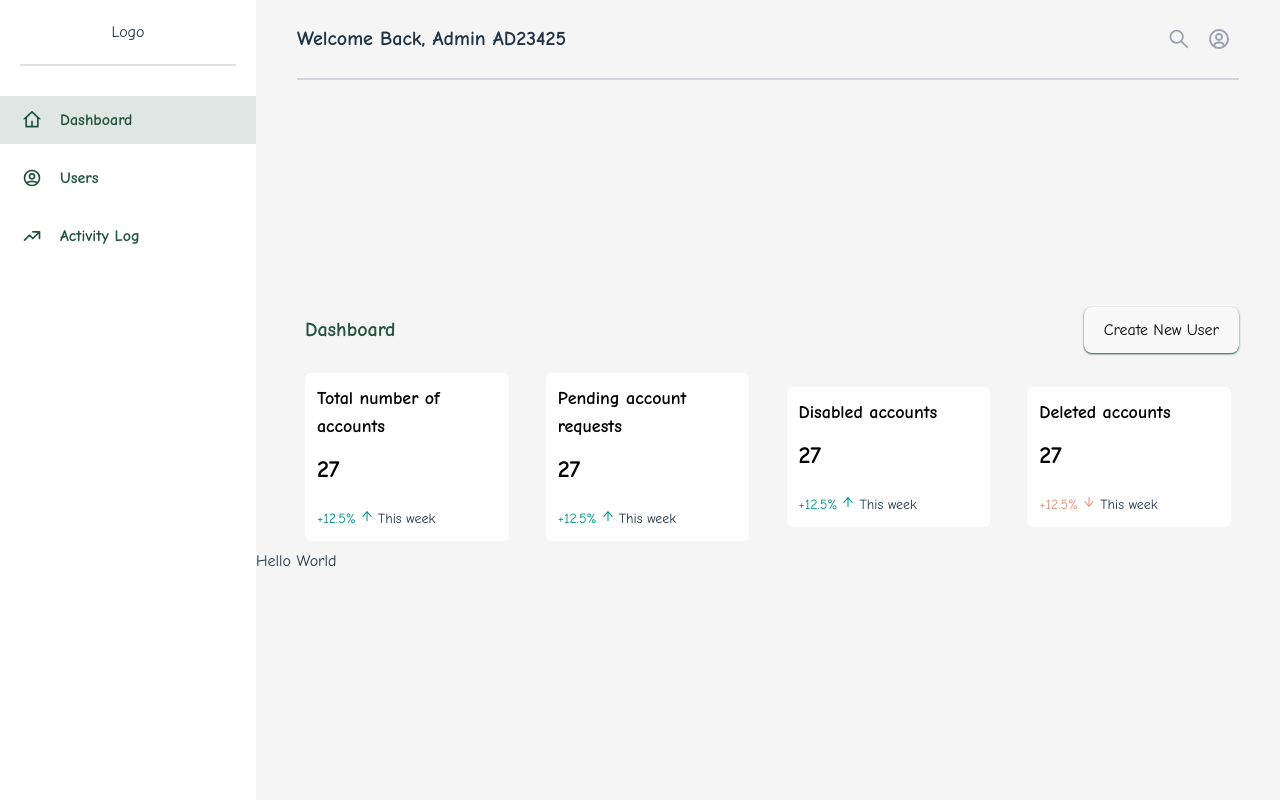
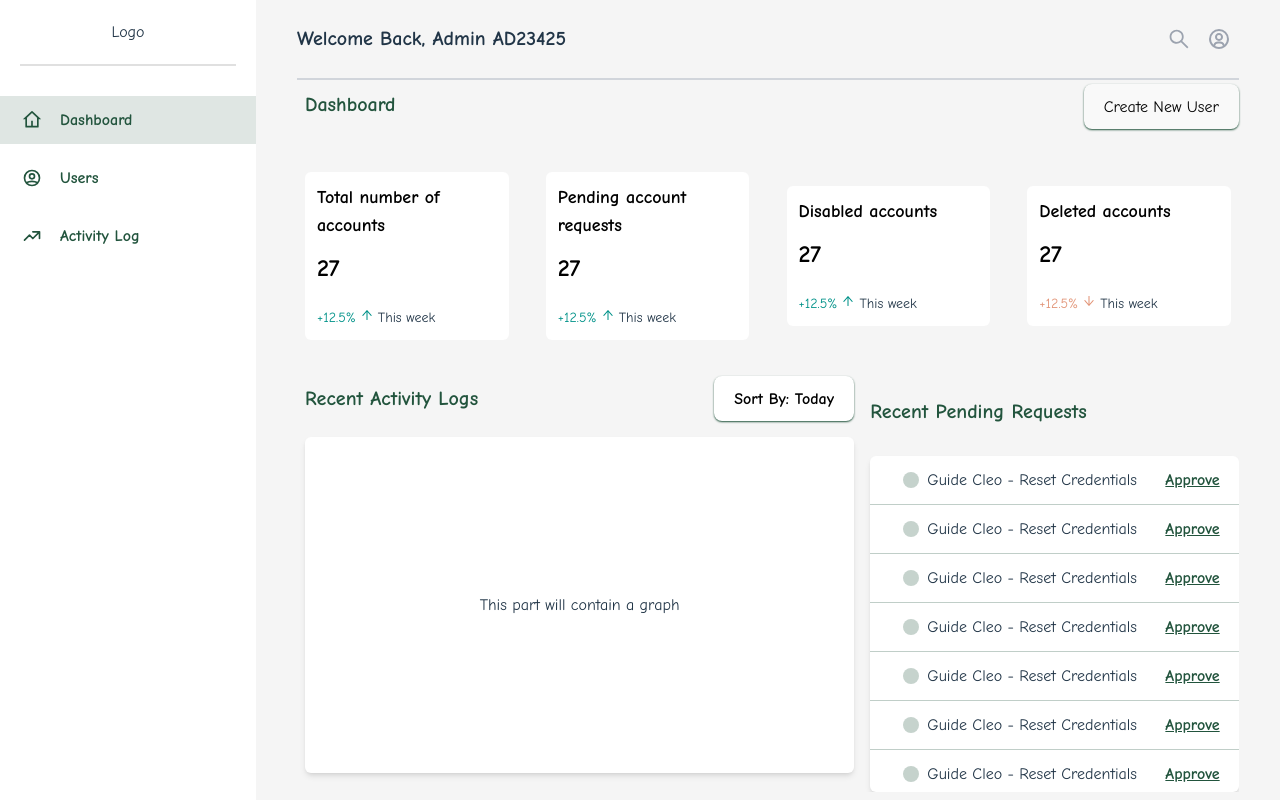
Before and after one commit to TechTours/Tech-Tours-Frontend, a React (Vite) app: page /admin/dashboard in a window 1280 px wide. Built offline with nearby package versions, Linux system fonts and the light colour scheme.

Commit message:
Finished Working on the dashboard

```diff
--- a/package.json
+++ b/package.json
@@ -9,7 +9,9 @@
     "preview": "vite preview"
   },
   "dependencies": {
+    "chart.js": "^4.3.0",
     "react": "^18.2.0",
+    "react-chartjs-2": "^5.2.0",
     "react-dom": "^18.2.0",
     "react-icons": "^4.7.1",
     "react-router-dom": "^6.8.0"
--- a/src/components/DashboardComponent.tsx
+++ b/src/components/DashboardComponent.tsx
@@ -1,5 +1,8 @@
 import DataComponent from "./DataComponent";
 import React , {useState} from "react";
+import { Chart as ChartJS, ArcElement, Tooltip, Legend } from 'chart.js';
+import { Doughnut } from 'react-chartjs-2';
+import NotificationAdmin from "./NoticationAdmin";
 
 const DashboardComponent = () => {
 
@@ -19,13 +22,43 @@ const DashboardComponent = () => {
     ]
 
 
+    ChartJS.register(ArcElement, Tooltip, Legend);
+
+ const data = {
+  labels: ['Red', 'Blue', 'Yellow', 'Green', 'Purple', 'Orange'],
+  datasets: [
+    {
+      label: '# of Votes',
+      data: [12, 19, 3, 5, 2, 3],
+      backgroundColor: [
+        'rgba(255, 99, 132, 0.2)',
+        'rgba(54, 162, 235, 0.2)',
+        'rgba(255, 206, 86, 0.2)',
+        'rgba(75, 192, 192, 0.2)',
+        'rgba(153, 102, 255, 0.2)',
+        'rgba(255, 159, 64, 0.2)',
+      ],
+      borderColor: [
+        'rgba(255, 99, 132, 1)',
+        'rgba(54, 162, 235, 1)',
+        'rgba(255, 206, 86, 1)',
+        'rgba(75, 192, 192, 1)',
+        'rgba(153, 102, 255, 1)',
+        'rgba(255, 159, 64, 1)',
+      ],
+      borderWidth: 0.5,
+    },
+  ],
+};
+
+
     return (
-        <div className="w-[100%] flex flex-col justify-center items-start">
+        <div className="w-[100%] h-[100%] flex flex-col justify-center items-start ">
              {/* the first part start  */}
-           <div className="w-[100%] flex flex-row justify-center items-start">
-           <div className="w-[92%] flex flex-row justify-between items-center">
+            <div className="w-[100%] h-[10%]  flex flex-row justify-center items-start ">
+            <div className="w-[92%] flex flex-row justify-between items-center">
                 <div className="p-2 font-bold text-xl text-[#22543D]">Dashboard</div>
-                <div>
+                <div className="pt-1">
                 <button className="text-black shadow-sm shadow-[#22543D]">Create New User</button>
             </div>
             </div>
@@ -33,7 +66,7 @@ const DashboardComponent = () => {
            {/* the first part end */}
 
            {/* the second part start  */}
-          <div className="w-[100%] flex flex-row justify-center items-start">
+          <div className="w-[100%] h-[30%] flex flex-row justify-center items-start ">
           <div className="w-[92%] p-2 flex flex-row justify-between items-center mt-3">
             {dataComp.map( function mapData(item : dataType){
         return(
@@ -45,8 +78,43 @@ const DashboardComponent = () => {
            {/* the second part end */}
 
            {/* the third part start */}
-           <div className="">
-            Hello World
+           <div className="w-[100%] h-[60%] flex flex-row justify-center items-start gap-4">
+           <div className="w-[92%] flex flex-row ">
+
+            {/* // the third - first part start  */}
+           <div className="w-[60%] h-[100%] flex flex-col justify-center items-start p-2">
+           <div className="w-[100%] h-[20%] flex flex-row justify-between items-center ">
+            <div className=" text-[#22543D] text-xl font-bold">Recent Activity Logs</div>
+            <div className="">
+                <button className="bg-white text-black font-bold shadow-sm shadow-[#22543D]">Sort By: Today</button>
+            </div>
+
+           </div>
+           <div className="bg-white w-[100%] h-[42vh] rounded-md mt-4 flex justify-center items-center pt-20 pb-20 shadow-md">
+           {/* <Doughnut data={data} /> */}
+           This part will contain  a graph
+           </div>
+           </div>
+              {/* // the third - first part end */}
+
+              {/* // the third-second part start */}
+              <div className="w-[40%] h-[100%] flex flex-col justify-center items-start pl-2 overflow-hidden">
+              <div className="w-[100%] flex flex-row justify-start items-center">
+            <div className=" text-[#22543D] flex  items-center  justify-start h-[11vh] text-xl font-bold">Recent Pending Requests</div>
+           </div>
+               <div className="bg-white w-[100%] h-[42vh] rounded-md overflow-y-hidden scrollbar-hidden shadow-md">
+                        <NotificationAdmin />
+                        <NotificationAdmin />
+                        <NotificationAdmin />
+                        <NotificationAdmin />
+                        <NotificationAdmin />
+                        <NotificationAdmin />
+                        <NotificationAdmin />
+               </div>
+              </div>
+              {/* // the third-second part end  */}
+
+            </div>
            </div>
            {/* the third part end */}
             </div>
--- /dev/null
+++ b/src/components/NoticationAdmin.tsx
@@ -0,0 +1,20 @@
+import {BsCircleFill} from 'react-icons/bs'
+
+const NotificationAdmin = () => {
+    return (
+        <div className="w-[100%] flex flex-row justify-center items-center border-b border-[#22543d48] border-5 p-3">
+            <div className='w-[80%] flex flex-rpw justify-center items-center gap-2'>
+                <div className='text-[#22543d42]'><BsCircleFill /></div>
+                <div>Guide Cleo - Reset Credentials</div>
+            </div>
+            <div className='w-[20%] flex flex-row justify-center items-center'>
+                <a className='text-[#22543D] font-semibold underline' href="#">Approve </a>
+            </div>
+        </div>
+     );
+}
+
+export default NotificationAdmin;
+<div className="">
+
+</div>
--- a/src/index.css
+++ b/src/index.css
@@ -24,14 +24,7 @@
   -webkit-text-size-adjust: 100%;
 }
 
-a {
-  font-weight: 500;
-  color: #646cff;
-  text-decoration: inherit;
-}
-a:hover {
-  color: #535bf2;
-}
+
 
 
 h1 {
@@ -63,9 +56,7 @@ button:focus-visible {
     color: #213547;
     background-color: #ffffff;
   }
-  a:hover {
-    color: #747bff;
-  }
+
   button {
     background-color: #f9f9f9;
   }
--- a/src/pages/Dashboard.tsx
+++ b/src/pages/Dashboard.tsx
@@ -13,7 +13,7 @@ const Dashboard = () => {
                 <div className="w-[100%] h-[10%]  flex flex-row justify-center items-center">
                     <AdminHeader />
                 </div>
-                <div className="w-[100%] h-[90%] flex flex-row justify-center items-center">
+                <div className="w-[100%] h-[90%] flex flex-row justify-center items-center ">
                     <DashboardComponent />
                 </div>
             </div>
--- a/src/pages/HomePage.tsx
+++ b/src/pages/HomePage.tsx
@@ -9,7 +9,7 @@ const HomePage = () => {
 
     return (
    <div className=' overflow-x-hidden'>
-     <HomeLayout header={Header} footer={Footer} map={Maps} navigation={Navigation} />
+     <HomeLayout header={Header} footer={Footer}  navigation={Navigation} />
    </div>
       );
 }
```
Also changed, not shown: 1 other file (tests, documents, lock files or other folders).
